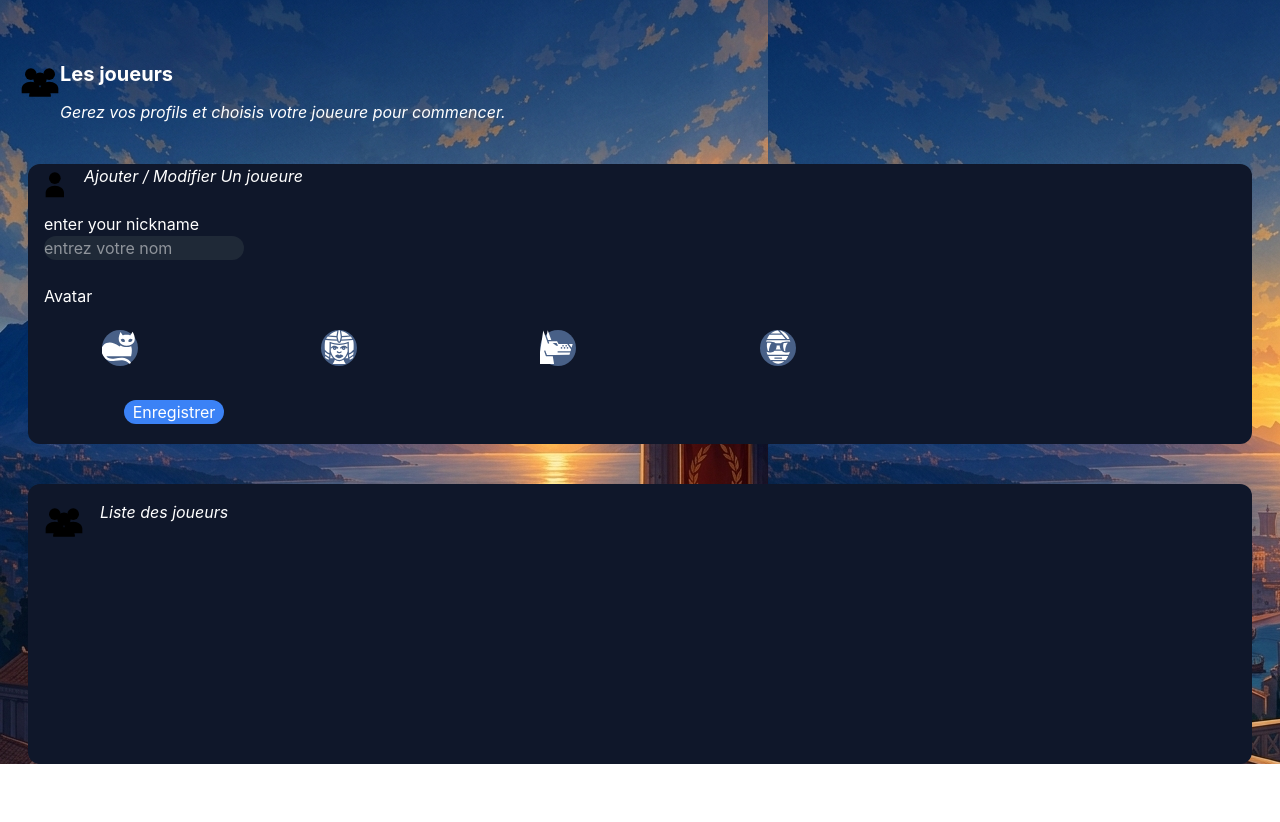
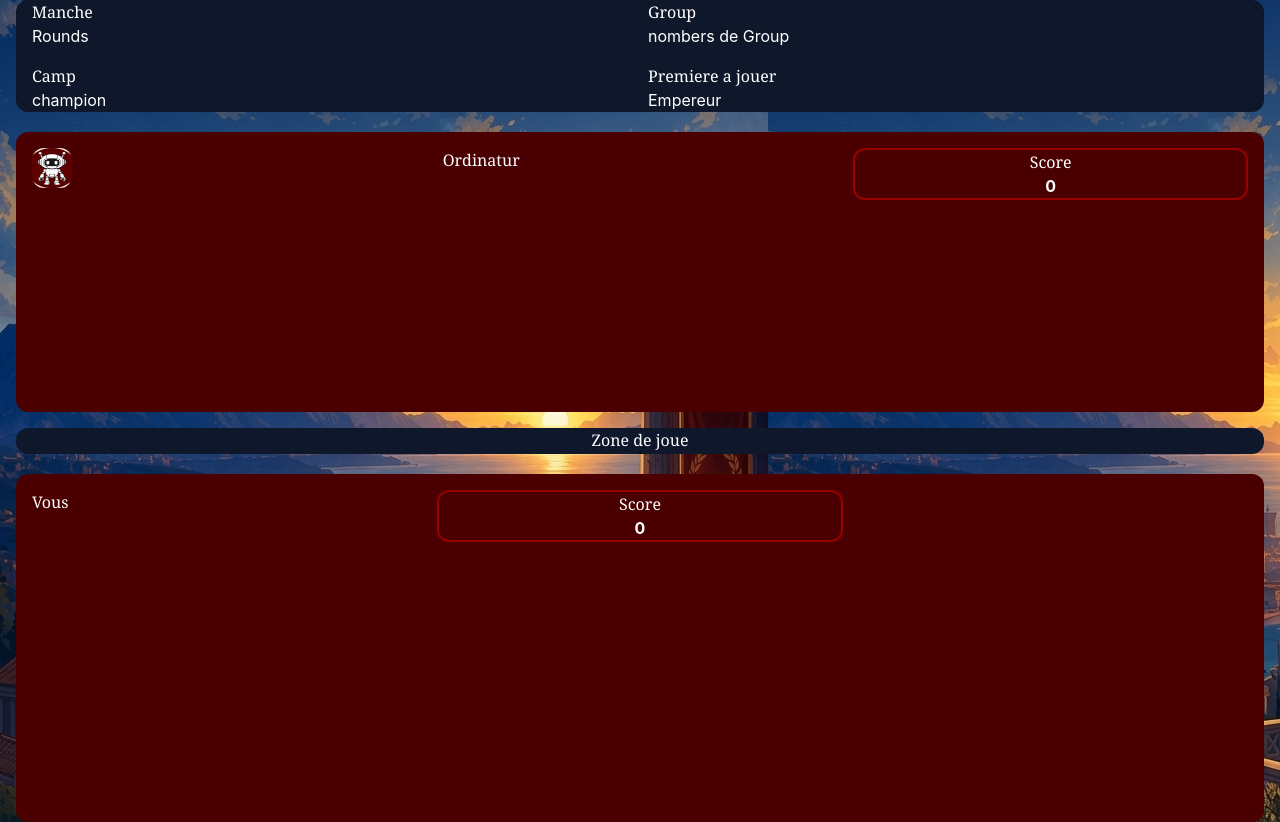
Before and after one commit to youssef-boukacha/-jeu-de-cartes-, a plain HTML site: page index.html in a window 1280 px wide. Shown: the part 92-914 px from the top of the page. Before the commit the page ends 856 px from the top, so only its background shows below. Drawn offline with Linux system fonts and the light colour scheme.

Commit message:
complete html and tailwind pour  page de joue

```diff
--- a/index.html
+++ b/index.html
@@ -15,8 +15,8 @@
     <header>
         <div class="flex justify-between  px-4 py-4">
 
-            <div class="w-30 h-30">
-            <img src="./src/images/Empereur Citoyen Esclave Emblem.png" alt="logo" width="60" height="60"
+            <div >
+            <img src="./src/images/Empereur Citoyen Esclave Emblem.png" alt="logo" width="80" height="80"
                 class="rounded-md ">
         </div>
 
@@ -32,7 +32,7 @@
         </div>
     </header>
     <!---------------------------page de joueurs------------------>
-    <section class="Hidden">
+    <section class="hidden">
         <div class=" flex mx-5">
 
             <svg xmlns="http://www.w3.org/2000/svg" viewBox="0 0 24 24" width="40" height="40" fill="currentColor">
@@ -48,7 +48,7 @@
                 <circle cx="12" cy="11.5" r="4" stroke-width="1.5" />
                 <path d="M12 16.5c-3.5 0-6.5 2.1-6.5 4.7v0.8h13v-0.8c0-2.6-3-4.7-6.5-4.7z" stroke-width="1.5" />
             </svg>
-            <h1 class="text-white text-xl font-bold">Les joueurs</h1>
+            <h1 class="text-white text-xl font-bold ">Les joueurs</h1>
         </div>
         <div class="mx-15 text-white ">
             <p class="italic">Gerez vos profils et choisis votre joueure pour commencer. </p>
@@ -62,16 +62,16 @@
                     <circle cx="6.5" cy="8.5" r="3.5" />
                     <path d="M6.5 13c-3.04 0-5.5 1.9-5.5 4.25V20h11v-2.75C12 14.9 9.54 13 6.5 13z" />
                 </svg>
-                <p class="text-white italic"> Ajouter / Modifier Un joueure </p>
+                <p class="text-white italic font-serif"> Ajouter / Modifier Un joueure </p>
             </div>
             <div class="px-4 p-2">
-                <p class="text-white ">enter your nickname</p>
+                <p class="text-white font-serif">enter your nickname</p>
                 <input type="text" id="nickname" class="bg-[#1F2937] rounded-xl text-white w-50 "
                     placeholder="entrez votre nom">
             </div>
 
             <div class="px-4 pt-4 ">
-                <p class="text-white">Avatar</p>
+                <p class="text-white font-serif">Avatar</p>
             </div>
             <!----------------------div for avatars --------------------->
             <div class=" grid grid-cols-5 gap-4 mt-5 px-18" id="avatars">
@@ -109,7 +109,7 @@
                     <circle cx="12" cy="11.5" r="4" stroke-width="1.5" />
                     <path d="M12 16.5c-3.5 0-6.5 2.1-6.5 4.7v0.8h13v-0.8c0-2.6-3-4.7-6.5-4.7z" stroke-width="1.5" />
                 </svg>
-                <p class="italic text text-white text-left">Liste des joueurs</p>
+                <p class="font-serif text text-white text-left">Liste des joueurs</p>
             </div>
 
         </div>
@@ -117,8 +117,85 @@
     </section>
     <!--------------------------------------------Deuxieme Section De Jeu------------------------------------>
     <section>
+        <div class=" grid grid-cols-2 bg-[#0F172A] mx-4 px-4  rounded-xl gap-4">
+            <div>
+                <p class="text-white font-serif"> Manche </p>
+
+                    <p class="rounds text-white " id="Rounds">Rounds</p>
+            </div>
+            <div>
+                <p class="text-white font-serif">Group</p>
+
+                    <p class="Group text-white">nombers de Group</p>
+
+            </div>
+            <div>
+                <p class="text-white font-serif">Camp</p>
+                <p class="camp text-white"> champion</p>
+            </div>
+            <div>
+                <p class="text-white font-serif">Premiere a jouer </p>
+                <p class="role text-white">Empereur</p>
+            </div>
+        </div>
+        <div class="mx-4 mt-5 px-4 bg-[#4A0000] rounded-xl pt-4 h-70">
+            <div class="grid grid-cols-3 gap-4">
+                <img src="./src/images/Gemini_Generated_Image_x9nmw9x9nmw9x9nm.jpg"  alt=" adversaire" class="w-10 h-10 rounded-xl" >
+                <p class="text-white font-serif "> Ordinatur</p>
+
+            <div class="border border-2 border-[#990000] rounded-xl place-items-center">
+                <p class="font-serif text-white">Score</p>
+                <p class="score font-bold text-white"> 0</p>
+            </div>
+            </div>
+<div class="grid grid-cols-5 pt-4 gap-4">
+<!-- <div id="carte1" class="border border-2 border-[#990000]">
+
+
+</div>
+<div id="carte2"class="border border-2 border-[#990000]">
+
+</div>
+<div id="carte3" class="border border-2 border-[#990000]">
+
+</div>
+<div id="carte4" class="border border-2 border-[#990000]">
+
+</div>
+<div id="carte5" class="border border-2 border-[#990000]">
+
+</div> -->
+
+</div>
+
+        </div>
+
+       <div id="zone" class="bg-[#0F172A] rounded-xl mx-4 px-4 mt-4 place-items-center">
+<p class="text-white font-serif ">Zone de joue </p>
+        <div  id="zone-de-jeux" class="border">
+
+
+        </div>
+       </div>
+
+           <div class="mx-4 mt-5 px-4 bg-[#4A0000] rounded-xl pt-4 ">
+            <div class="grid grid-cols-3">
+
+                <p class="text-white font-serif" id="name-profile">Vous</p>
+                <div class="border border-2  border-[#990000] rounded-xl place-items-center">
+                    <p class="font-serif text-white">Score </p>
+                    <p class="font-bold text-white" id="score">0</p>
+                </div>
+            </div>
+<div id="zone-des-cartes" class="grid grid-cols-5 h-70">
+
+</div>
+    </div>
+
+
 
     </section>
+
 
 
     </div>
```
Also changed, not shown: src/images/Gemini_Generated_Image_x9nmw9x9nmw9x9nm.jpg (added), src/images/images (1).jpg (added), src/output.css.
